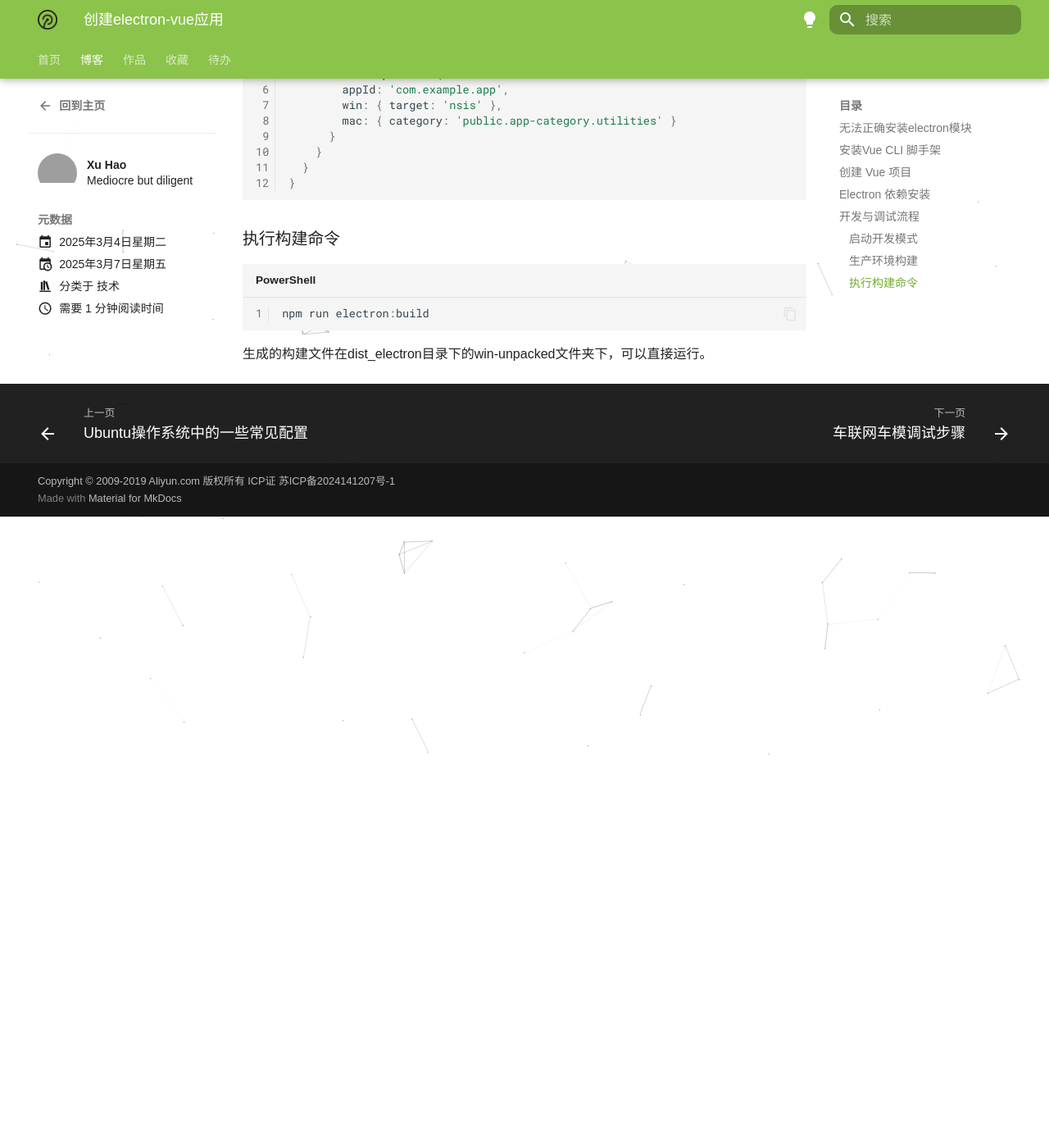
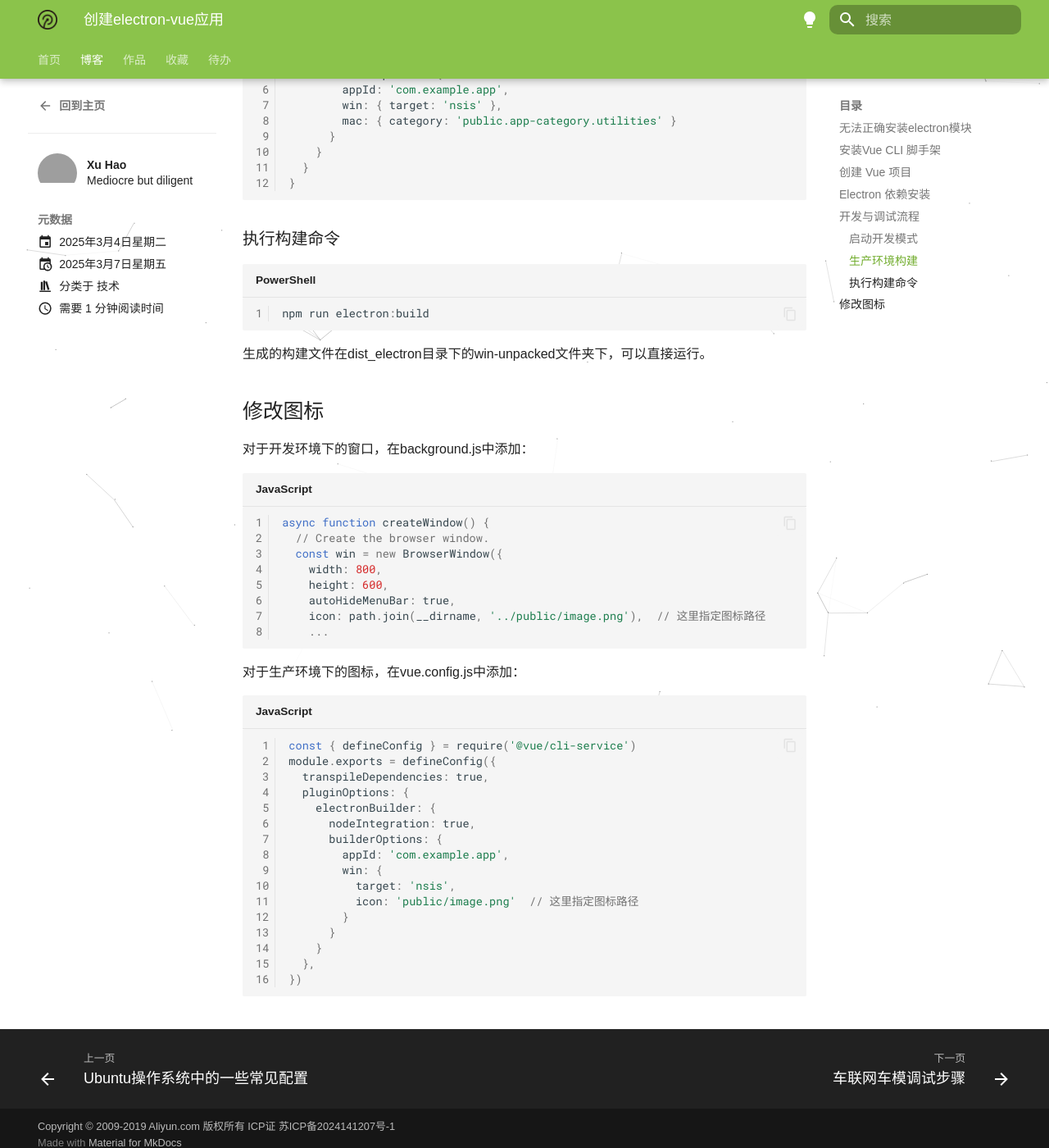
Before and after one commit to RRRexyz/MyBlog, an MkDocs documentation site: the page built from docs/blog/posts/2025-03-04-创建electron-vue应用.md, in a window 1280 px wide and 1400 px high, scrolled down 2044 px. Shown: the whole window at 82% size. Built offline with MkDocs 1.6.1 and Material for MkDocs 9.7.7, drawn with Linux system fonts in a browser that asks for light colours; comment, search, counter and statistics services are not loaded; a style sheet for code colours, icons or effects is not loaded; before the commit the page ends 2674 px from its top, so only the background shows below that; grey boxes are pictures that could not be loaded.

````diff
--- a/docs/blog/posts/2025-03-04-创建electron-vue应用.md
+++ b/docs/blog/posts/2025-03-04-创建electron-vue应用.md
@@ -101,3 +101,39 @@ npm run electron:build
 ```
 
 生成的构建文件在dist_electron目录下的win-unpacked文件夹下，可以直接运行。
+
+## 修改图标
+
+对于开发环境下的窗口，在background.js中添加：
+
+```javascript
+async function createWindow() {
+  // Create the browser window.
+  const win = new BrowserWindow({
+    width: 800,
+    height: 600,
+    autoHideMenuBar: true,
+    icon: path.join(__dirname, '../public/image.png'),  // 这里指定图标路径
+    ...
+```
+
+对于生产环境下的图标，在vue.config.js中添加：
+
+```javascript
+const { defineConfig } = require('@vue/cli-service')
+module.exports = defineConfig({
+  transpileDependencies: true,
+  pluginOptions: {
+    electronBuilder: {
+      nodeIntegration: true,
+      builderOptions: {
+        appId: 'com.example.app',
+        win: {
+          target: 'nsis',
+          icon: 'public/image.png'  // 这里指定图标路径
+        }
+      }
+    }
+  },
+})
+```
````
